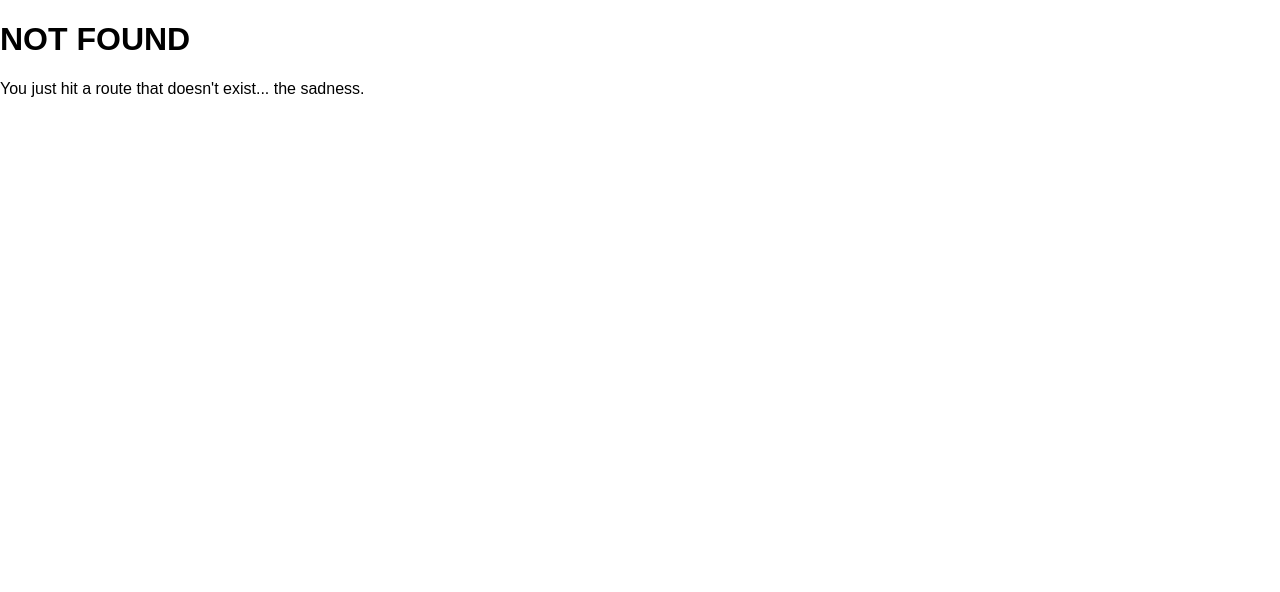
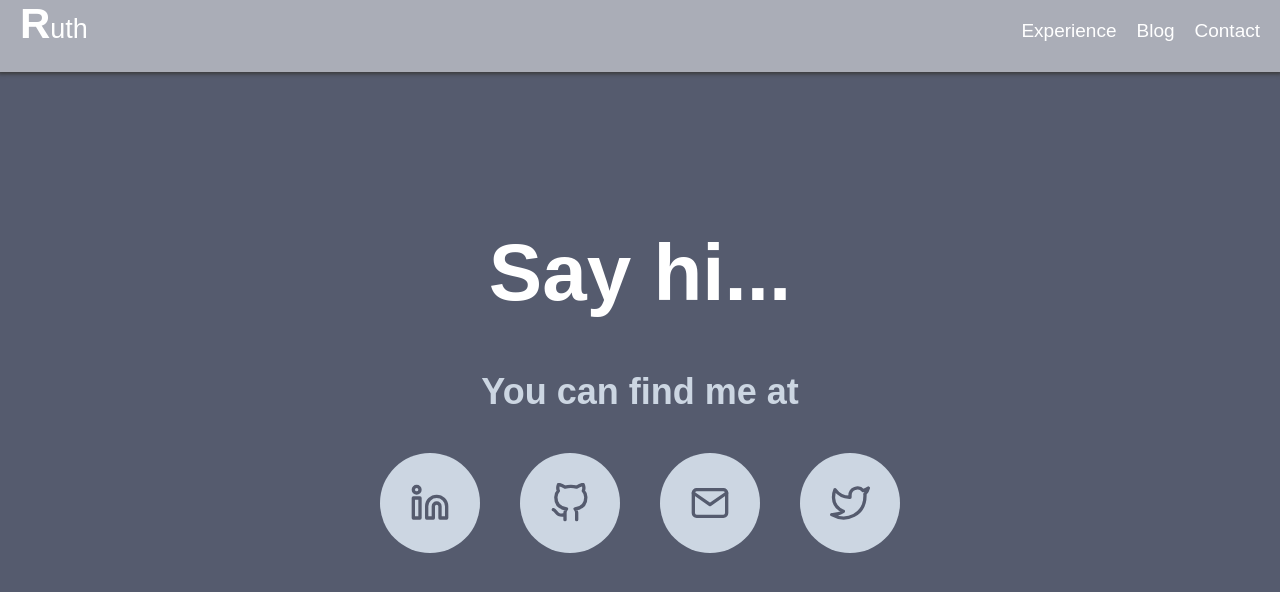
Before and after one commit to rug1/rug1.github.io, a Gatsby site: page /contact in a window 1280 px wide. Before the commit this address had no page. Built offline with nearby package versions, Linux system fonts and the light colour scheme; Gatsby itself is replaced by a stand-in of ours.

Commit message:
fix merge conflicts from cherry picking

```diff
--- a/gatsby-config.js
+++ b/gatsby-config.js
@@ -19,6 +19,14 @@ module.exports = {
     `gatsby-transformer-sharp`,
     `gatsby-plugin-sharp`,
     {
+      resolve: "gatsby-plugin-react-svg",
+      options: {
+        rule: {
+          include: /svgs/,
+        },
+      },
+    },
+    {
       resolve: `gatsby-plugin-manifest`,
       options: {
         name: `gatsby-starter-default`,
--- a/package.json
+++ b/package.json
@@ -10,6 +10,7 @@
     "gatsby-plugin-manifest": "^2.1.1",
     "gatsby-plugin-offline": "^2.1.1",
     "gatsby-plugin-react-helmet": "^3.0.12",
+    "gatsby-plugin-react-svg": "^2.1.1",
     "gatsby-plugin-sharp": "^2.1.3",
     "gatsby-plugin-styled-components": "^3.0.7",
     "gatsby-source-filesystem": "^2.0.38",
--- a/src/components/header.js
+++ b/src/components/header.js
@@ -1,54 +1,26 @@
 import React from "react"
-import styled, { keyframes } from "styled-components"
+import { Link } from "gatsby"
+import { StyledHeader, Home, NavItem } from "../styledComponents/header"
 
-const FadeIn = keyframes`
-  from {
-    opacity: 0;
-  }
-  to {
-    opacity: 1;
-  }
-`
-
-const StyledHeader = styled.header`
-  background-color: rgba(255, 255, 255, 0.6);
-  padding: 18px 36px;
-  font-size: 18px;
-  box-shadow: 0px 0px 4px 2px #383838;
-  height: 62px;
-  animation: ${FadeIn} 1s ease-in;
-  position: fixed;
-  width: 100%;
-
-  ul {
-    list-style-type: none;
-    margin: 0;
-    padding: 0;
-    text-align: right;
-
-    li {
-      display: inline-block;
-      margin-left: 36px;
-      cursor: pointer;
-      padding-bottom: 2px;
-
-      &:hover {
-        border-bottom: 3px solid ${props => props.theme.colours.primary};
-      }
-    }
-
-    li:first-child {
-      margin-left: 0px;
-    }
-  }
-`
-
-const Header = () => (
+const Header = props => (
   <StyledHeader>
     <ul>
-      <li>Work</li>
-      <li>Blog</li>
-      <li>Contact</li>
+      {!props.home && (
+        <Home>
+          <Link to="/">
+            <strong style={{ fontSize: "42px" }}>R</strong>uth
+          </Link>
+        </Home>
+      )}
+
+      <NavItem active={props.location === "/experience"}>
+        <Link to="/experience">Experience</Link>
+      </NavItem>
+
+      <NavItem active={props.location === "/blog"}>Blog</NavItem>
+      <NavItem active={props.location === "/contact"}>
+        <Link to="/contact">Contact</Link>
+      </NavItem>
     </ul>
   </StyledHeader>
 )
--- /dev/null
+++ b/src/pages/contact.js
@@ -0,0 +1,64 @@
+import React from "react"
+
+import Layout from "../components/layout"
+import SEO from "../components/seo"
+import Header from "../components/header"
+
+import {
+  PageContainer,
+  H1,
+  H2,
+  Circle,
+  Twitter,
+  LinkedIn,
+  GitHub,
+  Email,
+} from "../styledComponents/contact"
+
+const Contact = props => (
+  <Layout>
+    <SEO title="Contact" />
+    <Header transparent location={props.location.pathname} />
+
+    <PageContainer>
+      <H1>Say hi...</H1>
+      <H2>You can find me at</H2>
+      <div style={{ textAlign: "center" }}>
+        <a
+          href="https://www.linkedin.com/in/ruth-uwemedimo-694228a1/"
+          target="_blank"
+          rel="noopener noreferrer"
+        >
+          <Circle>
+            <LinkedIn />
+          </Circle>
+        </a>
+        <a
+          href="https://github.com/rug1"
+          target="_blank"
+          rel="noopener noreferrer"
+        >
+          <Circle>
+            <GitHub />
+          </Circle>
+        </a>
+        <a href="mailto:ruth.uwemedimo@gmail.com">
+          <Circle>
+            <Email />
+          </Circle>
+        </a>
+        <a
+          href="https://twitter.com/RuthUwemedimo"
+          target="_blank"
+          rel="noopener noreferrer"
+        >
+          <Circle>
+            <Twitter />
+          </Circle>
+        </a>
+      </div>
+    </PageContainer>
+  </Layout>
+)
+
+export default Contact
--- /dev/null
+++ b/src/styledComponents/contact.js
@@ -0,0 +1,89 @@
+import styled, { css } from "styled-components"
+
+import TwitterIcon from "../svgs/twitter.svg"
+import LinkedInIcon from "../svgs/linkedin.svg"
+import GitHubIcon from "../svgs/github.svg"
+import EmailIcon from "../svgs/email.svg"
+
+export const PageContainer = styled.div`
+  display: flex;
+  position: absolute;
+  top: 0;
+  bottom: 0;
+  width: 100%;
+  justify-content: center;
+  align-items: center;
+  flex-direction: column;
+  z-index: -1;
+  background-color: ${props => props.theme.colours.secondary};
+
+  @media only screen and (max-width: 950px) {
+    padding: ${props => props.theme.spacing.md};
+  }
+`
+
+export const H1 = styled.h1`
+  color: #ffffff;
+  margin: 0;
+  font-size: ${props => props.theme.fontSize.font80};
+  margin-bottom: ${props => props.theme.spacing.xl};
+
+  @media only screen and (max-width: 600px) {
+    font-size: ${props => props.theme.fontSize.font48};
+  }
+`
+
+export const H2 = styled.h2`
+  color: ${props => props.theme.colours.tertiary};
+  margin: 0;
+  font-size: ${props => props.theme.fontSize.font36};
+  margin-bottom: ${props => props.theme.spacing.md};
+
+  @media only screen and (max-width: 600px) {
+    font-size: ${props => props.theme.fontSize.font24};
+  }
+`
+
+export const Circle = styled.div`
+  border-radius: 100%;
+  background-color: ${props => props.theme.colours.tertiary};
+  width: 100px;
+  height: 100px;
+  display: inline-flex;
+  justify-content: center;
+  align-items: center;
+  cursor: pointer;
+  transition: background-color 0.5s;
+  margin: ${props => props.theme.spacing.md};
+
+  &:hover {
+    background-color: #ffffff;
+
+    svg {
+      stroke: ${props => props.theme.colours.primary};
+    }
+  }
+`
+
+const SocialMediaIconStyling = css`
+  width: 40px;
+  height: 40px;
+  transition: stroke 0.5s;
+  stroke: ${props => props.theme.colours.secondary};
+`
+
+export const Twitter = styled(TwitterIcon)`
+  ${SocialMediaIconStyling}
+`
+
+export const LinkedIn = styled(LinkedInIcon)`
+  ${SocialMediaIconStyling}
+`
+
+export const GitHub = styled(GitHubIcon)`
+  ${SocialMediaIconStyling}
+`
+
+export const Email = styled(EmailIcon)`
+  ${SocialMediaIconStyling}
+`
--- /dev/null
+++ b/src/styledComponents/header.js
@@ -0,0 +1,68 @@
+import styled, { keyframes, css } from "styled-components"
+
+const FadeIn = keyframes`
+  from {
+    opacity: 0;
+  }
+  to {
+    opacity: 1;
+  }
+`
+
+export const StyledHeader = styled.header`
+  background-color: ${props =>
+    props.transparent ? "rgba(255, 255, 255, 0)" : "rgba(255, 255, 255, 0.5)"};
+  padding: 20px;
+  font-size: ${props => props.theme.fontSize.font19};
+  box-shadow: ${props => (props.transparent ? "" : "0px 0px 4px 2px #3a3a3a")};
+  height: 72px;
+  color: ${props => (props.home ? "#000000" : "#ffffff")};
+  width: 100%;
+  position: absolute;
+  animation: ${props =>
+    props.home
+      ? css`
+          ${FadeIn} 0.5s ease-in
+        `
+      : ""};
+  ul {
+    list-style-type: none;
+    margin: 0;
+    padding: 0;
+    text-align: right;
+  }
+`
+
+export const Home = styled.li`
+  position: absolute;
+  left: 20px;
+  top: 0px;
+  cursor: pointer;
+  transition: color 0.3s;
+  font-size: ${props => props.theme.fontSize.font27};
+  font-weight: 300;
+  &:hover {
+    color: ${props => props.theme.colours.primary};
+  }
+  a {
+    color: inherit;
+    text-decoration: none;
+  }
+`
+
+export const NavItem = styled.li`
+  display: inline-block;
+  margin-left: ${props => props.theme.spacing.md};
+  cursor: pointer;
+  padding-bottom: 2px;
+  &:hover {
+    border-bottom: 3px solid ${props => props.theme.colours.primary};
+  }
+  a {
+    color: inherit;
+    text-decoration: none;
+  }
+  &:first-child {
+    margin-left: 0px;
+  }
+`
--- a/src/styledComponents/theme.js
+++ b/src/styledComponents/theme.js
@@ -1,8 +1,27 @@
 const theme = {
   colours: {
-    primary: "#ff9ab2",
-    secondary: "#ffc2d0",
-    tertiary: "#ffe0e7",
+    primary: "#00D646",
+    secondary: "#555b6e",
+    tertiary: "#ccd6e2",
+  },
+  spacing: {
+    xxs: "4px",
+    xs: "8px",
+    sm: "12px",
+    md: "20px",
+    lg: "32px",
+    xl: "52px",
+    xxl: "84px",
+  },
+  fontSize: {
+    font80: "80px",
+    font48: "48px",
+    font36: "36px",
+    font27: "27px",
+    font24: "24px",
+    font19: "19px",
+    font16: "16px",
+    font14: "14px",
   },
 }
 
```
Also changed, not shown: src/images/github-logo.png (deleted), src/images/linkedin-logo.png (deleted), src/images/twitter-logo.png (deleted), src/svgs/email.svg (added), src/svgs/github.svg (added), src/svgs/linkedin.svg (added), src/svgs/twitter.svg (added), 1 other file.
